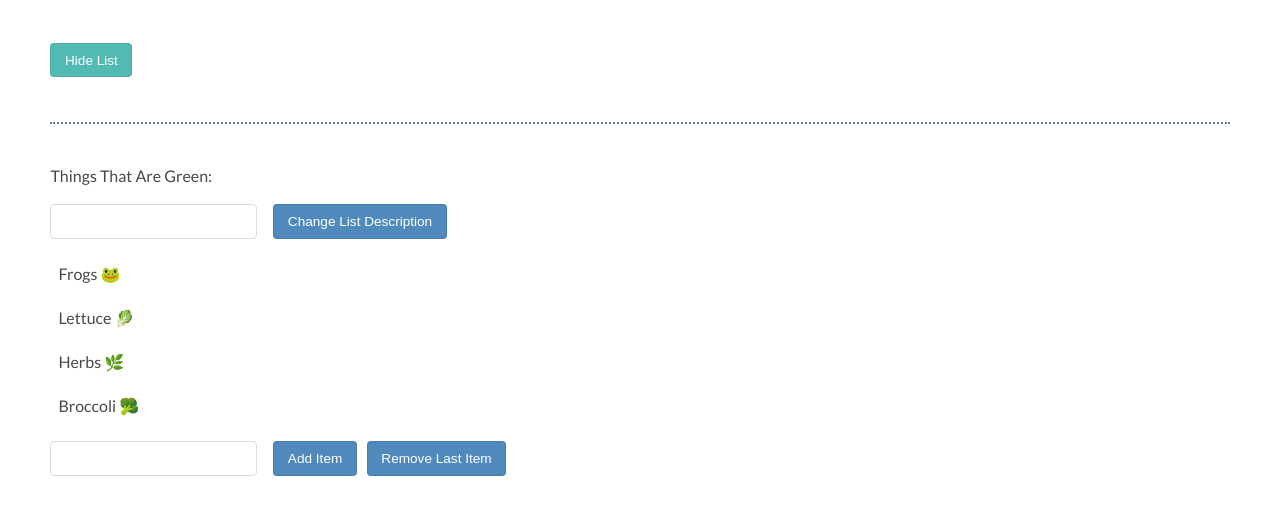
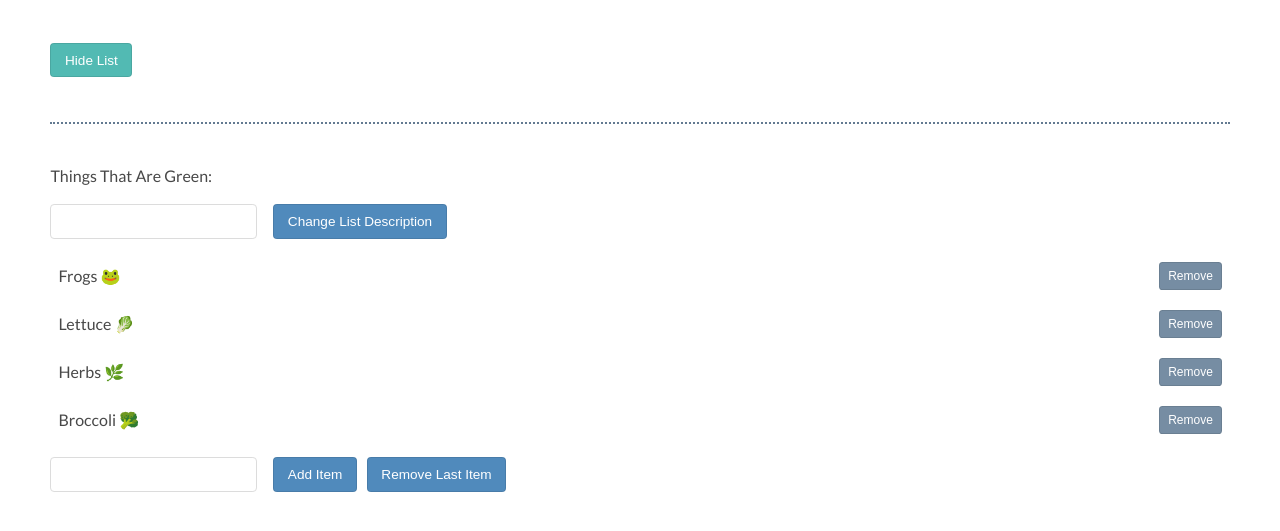
Before and after one commit to EEymann/JavaScriptandTheDOM, a plain HTML site: page index.html in a window 1280 px wide. Shown: the part 147-678 px from the top of the page. Drawn offline with Linux system fonts and the light colour scheme.

Commit message:
add a Remove Button for each list item in index.html.

```diff
--- a/index.html
+++ b/index.html
@@ -14,10 +14,10 @@
           <input type="text" class="description">
           <button class="description">Change List Description</button>
             <ul>
-              <li>Frogs 🐸</li>
-              <li>Lettuce 🥬</li>
-              <li>Herbs 🌿</li>
-              <li>Broccoli 🥦</li>
+              <li>Frogs 🐸 <button>Remove</button></li>
+              <li>Lettuce 🥬 <button>Remove</button></li>
+              <li>Herbs 🌿 <button>Remove</button></li>
+              <li>Broccoli 🥦 <button>Remove</button></li>
             </ul>
             <input type="text" class="addItemInput">
             <button class="addItemButton">Add Item</button>
```
